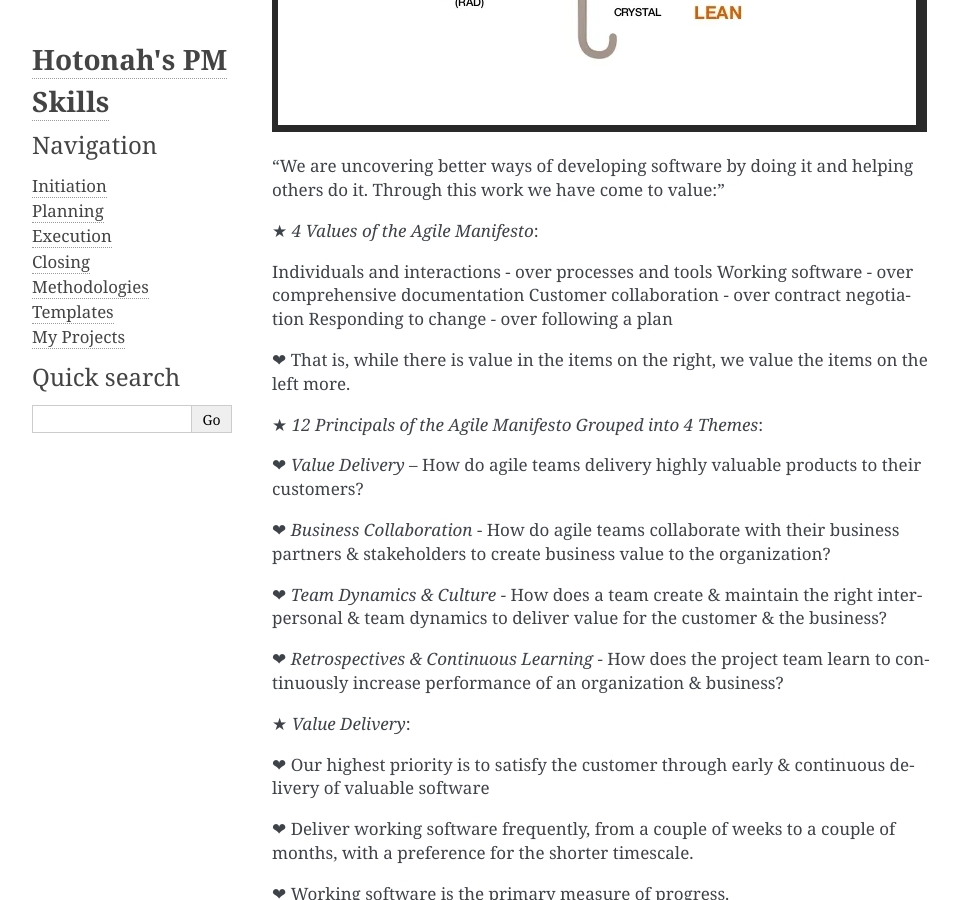
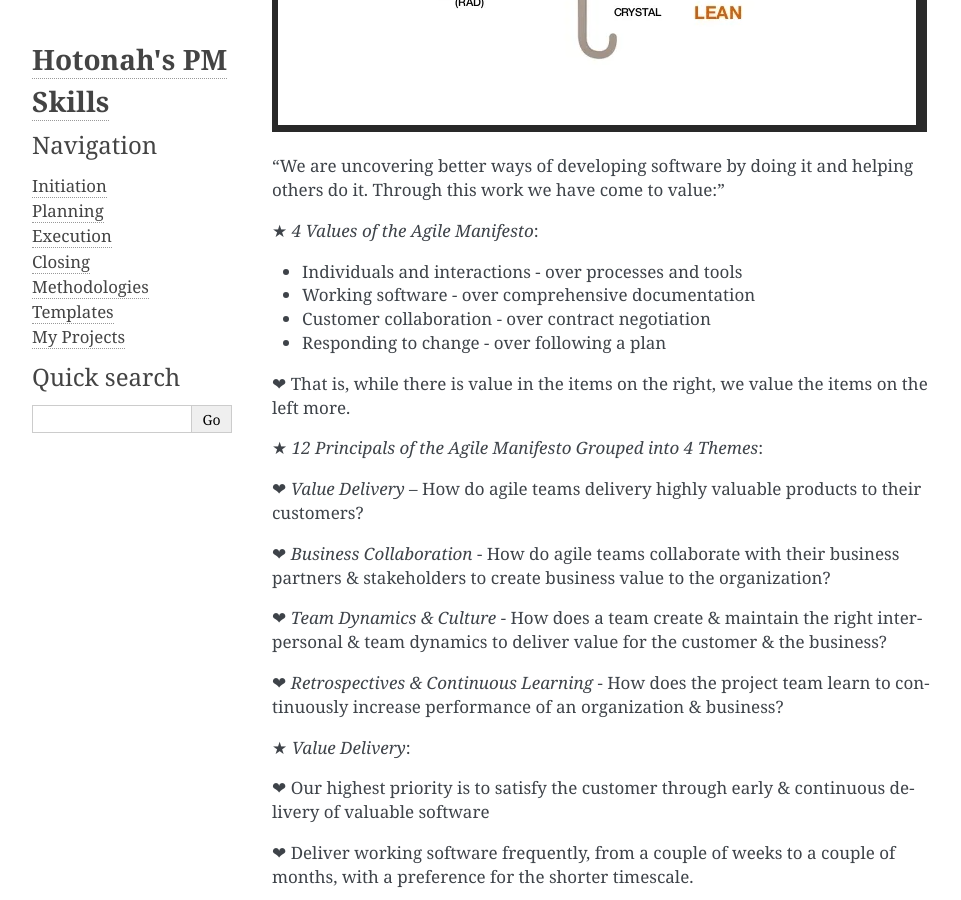
Before and after one commit to Hotonah/hotonah.github.io, a Sphinx documentation site: the page built from source/methodologies.txt, in a window 1280 px wide and 900 px high, scrolled down 2758 px. Shown: the whole window, without its empty margins (148-1109 px from the left). Built offline with Sphinx 7.4.7, drawn with Linux system fonts in a browser that asks for light colours.

```diff
--- a/source/methodologies.txt
+++ b/source/methodologies.txt
@@ -79,10 +79,10 @@ Through this work we have come to value:”
 
 ★ `4 Values of the Agile Manifesto`:
 
-Individuals and interactions - over processes and tools
-Working software - over comprehensive documentation
-Customer collaboration - over contract negotiation
-Responding to change - over following a plan
+* Individuals and interactions - over processes and tools
+* Working software - over comprehensive documentation
+* Customer collaboration - over contract negotiation
+* Responding to change - over following a plan
 
 ❤ That is, while there is value in the items on
 the right, we value the items on the left more.
```
